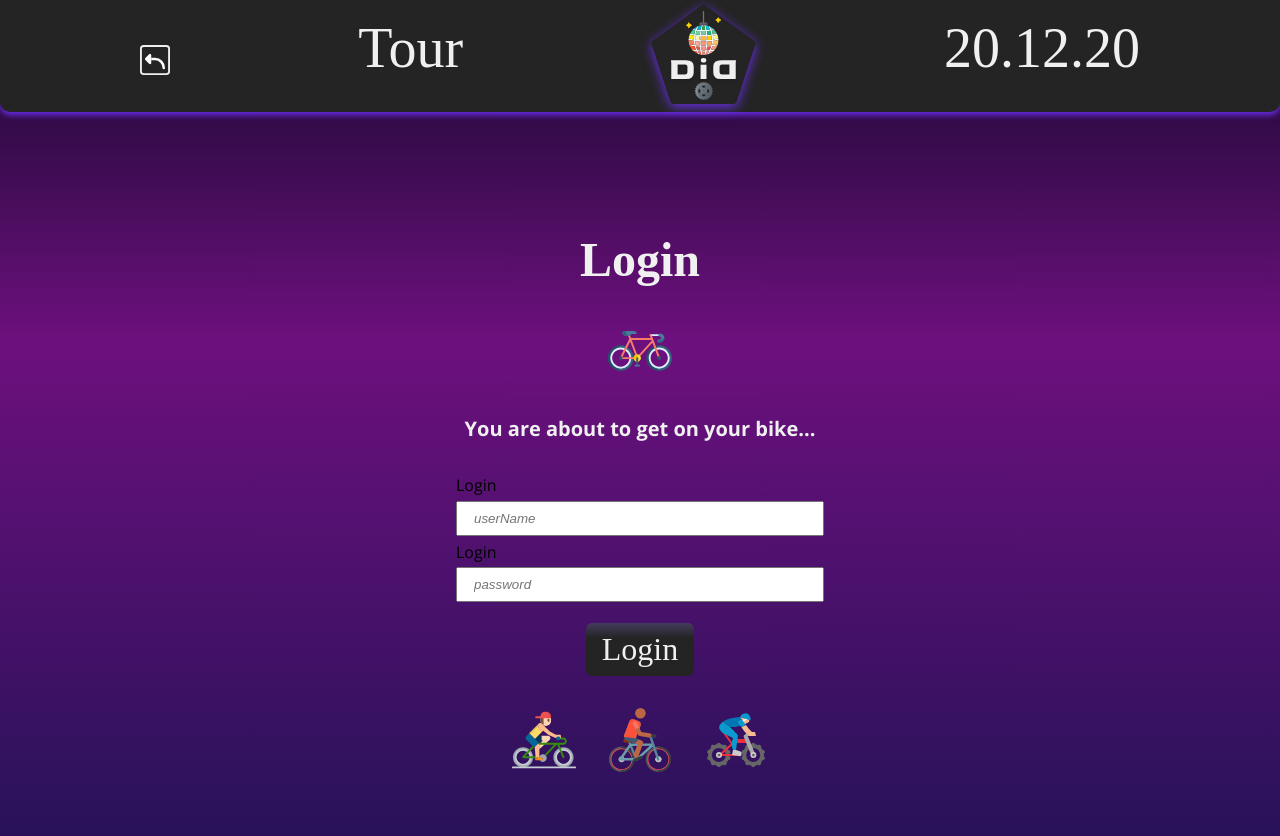
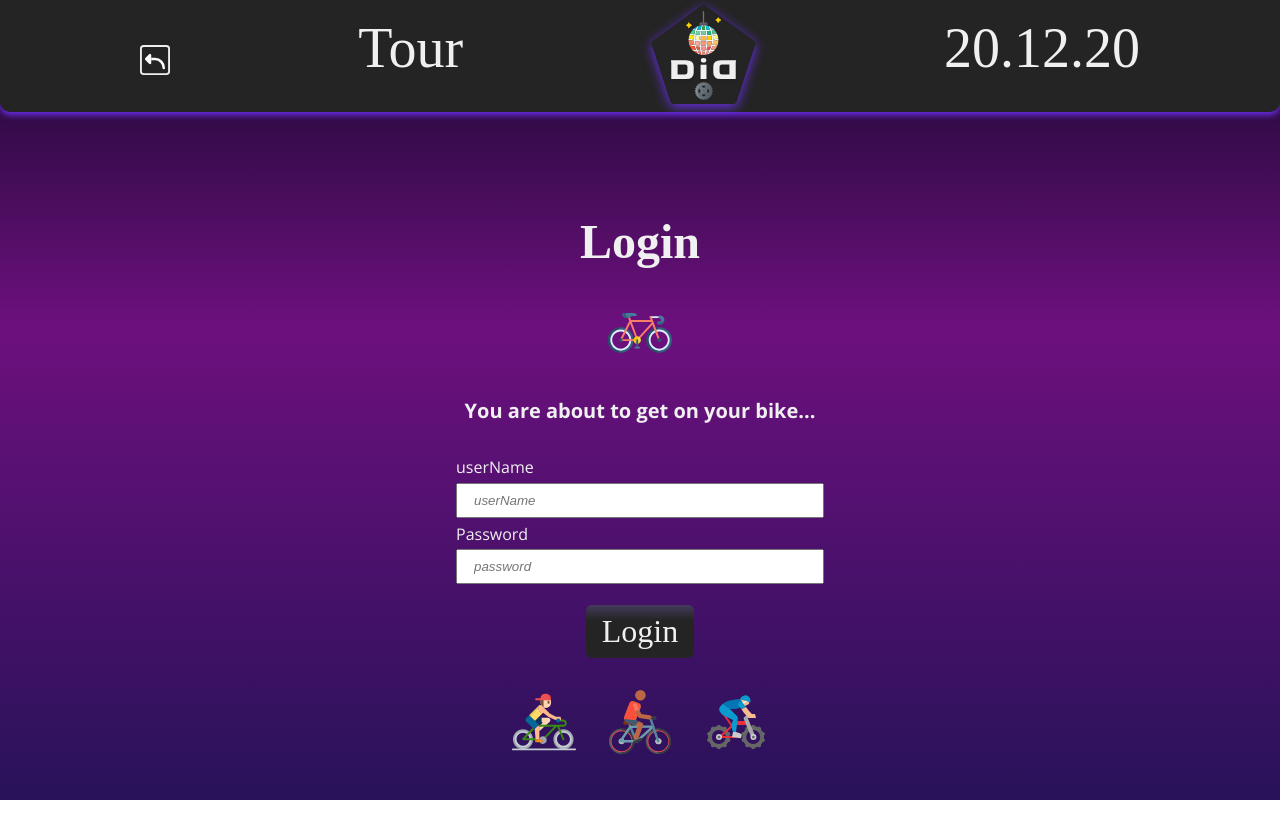
Before and after one commit to DiscoDevs/DispoDisco, a React (Create React App) app in the folder client/: page /login in a window 1280 px wide. After the commit the page ends 800 px from the top, so only its background shows below. Built offline with nearby package versions, Linux system fonts and the light colour scheme; a web font is replaced by a local one.

Commit message:
:art: Finalized LoginPage, Fix CenterContent by adj. Wrapper

```diff
--- a/client/src/GlobalStyles.js
+++ b/client/src/GlobalStyles.js
@@ -79,6 +79,7 @@ const GlobalStyle = createGlobalStyle`
     --carnelian: hsla(0, 75%, 40%, 1);
     --red-pigment: hsla(0, 82%, 55%, 1);
     --electric-indigo: hsla(259, 82%, 55%, 1);
+
   }
   *,
   *::after,
@@ -94,6 +95,7 @@ const GlobalStyle = createGlobalStyle`
   body {
     font-family: "Open Sans", sans-serif;
     background: var(--gradient-dark);
+    color: var(--text-primary)
   }
 
   h1,
--- a/client/src/components/helpers/Wrapper.js
+++ b/client/src/components/helpers/Wrapper.js
@@ -14,6 +14,7 @@ export const ContentWrapper = styled.div`
 `;
 const Wrapper = styled.div`
   min-height: 100vh;
+  height: 1px;
   width: 100%;
   margin: auto;
   padding-top: clamp(9rem, 25vw, 200px);
--- a/client/src/pages/Login.js
+++ b/client/src/pages/Login.js
@@ -24,9 +24,9 @@ const Login = () => {
             </Illustrations>
             <Subtitle>You are about to get on your bike...</Subtitle>
             <Form>
-              <label htmlFor="userName">Login</label>
+              <label htmlFor="userName">userName</label>
               <Input id="userName" placeholder="userName" />
-              <label htmlFor="password">Login</label>
+              <label htmlFor="password">Password</label>
               <Input id="password" placeholder="password" />
               <Button design="menu">Login</Button>
             </Form>
@@ -48,11 +48,38 @@ const Title = styled.h1`
 `;
 const Illustrations = styled.div`
   display: flex;
-  justify-content: center;
+  justify-content: flex-end;
   margin: 2rem auto 1rem;
   > * {
+    animation-duration: 3s;
+    animation-name: slideOutRight;
+    transition: ease-out;
     height: clamp(30px, 5vw, 70px);
-    margin: auto 1rem;
+    margin: auto 1fr;
+    padding: 0 1rem;
+  }
+
+  @keyframes slideInLeft {
+    from {
+      margin-right: 200%;
+      /* transform: rotate(720deg); */
+    }
+
+    to {
+      margin-right: 0;
+      /* transform: rotate(0deg); */
+    }
+  }
+  @keyframes slideOutRight {
+    from {
+      padding-left: 1;
+      /* transform: rotate(720deg); */
+    }
+
+    to {
+      padding-left: 70%;
+      /* transform: rotate(0deg); */
+    }
   }
 `;
 const Subtitle = styled.h2`
```
